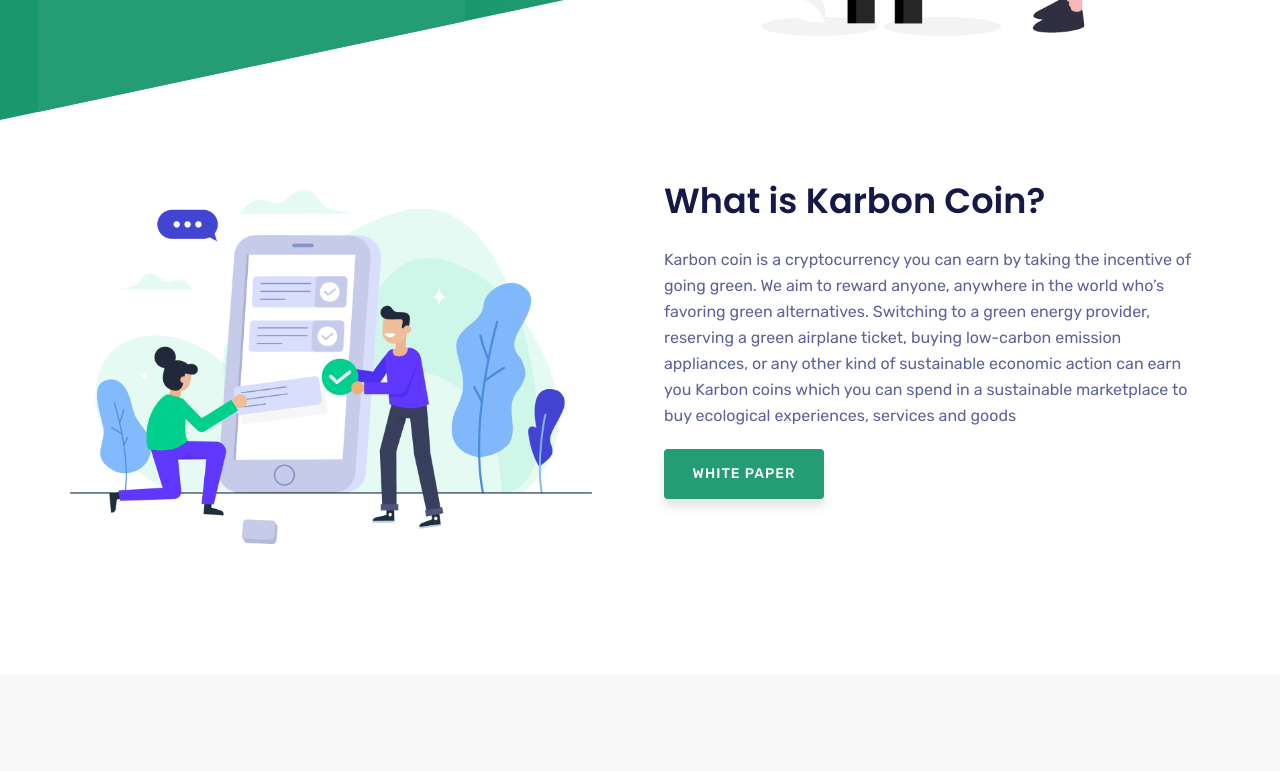
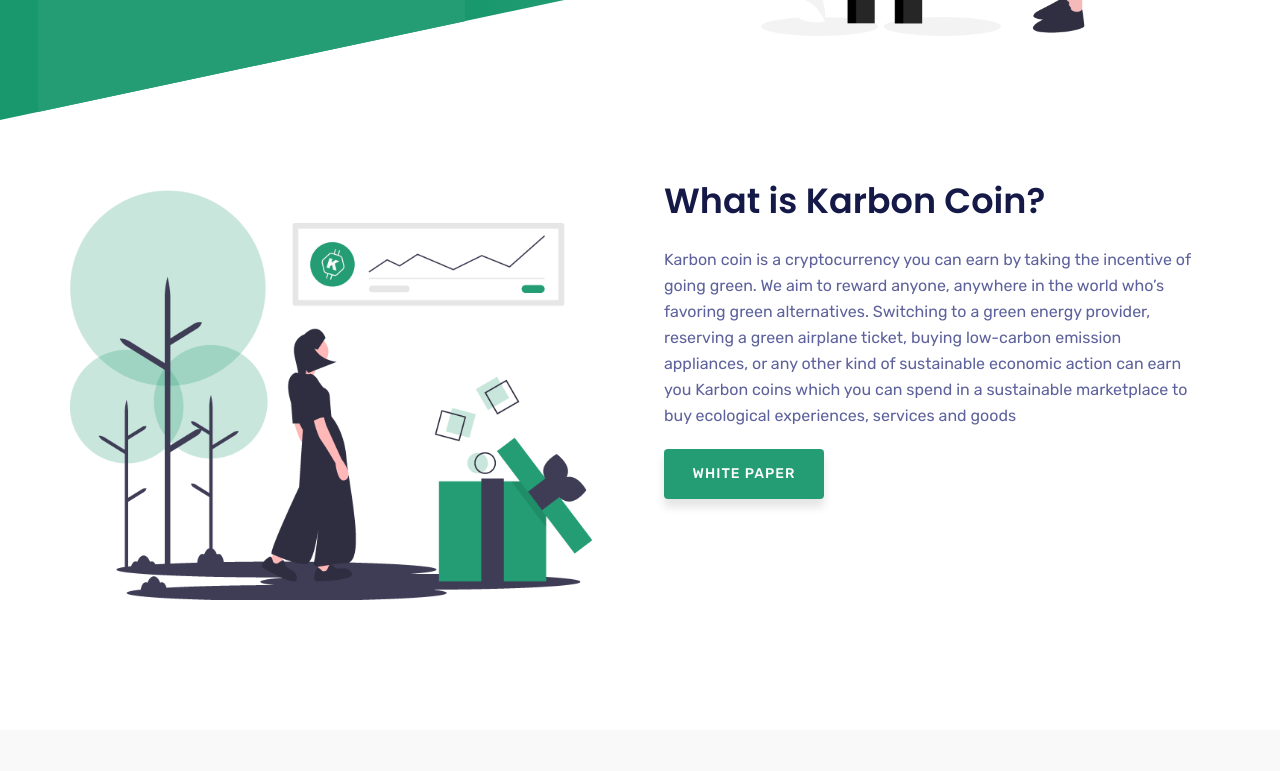
Before and after one commit to jeankhoury0/Karbon-Coin-Landing-Page, a plain HTML site: page index.html in a window 1280 px wide. Shown: the part 602-1373 px from the top of the page. Drawn offline with Linux system fonts and the light colour scheme; files whose address does not match are found by name.

Commit message:
added def here

```diff
--- a/index.html
+++ b/index.html
@@ -112,7 +112,7 @@
           <!-- Start Col -->
           <div class="col-lg-6 col-md-12 pl-0 pt-70 pr-5">
             <div class="business-item-img">
-              <img src="img/business/business-img.png" class="img-fluid" alt="">
+              <img src="img/Definition-kc.png" class="img-fluid" alt="">
             </div>
           </div>
           <!-- End Col -->
```
Also changed, not shown: img/Definition-kc.png (added).
